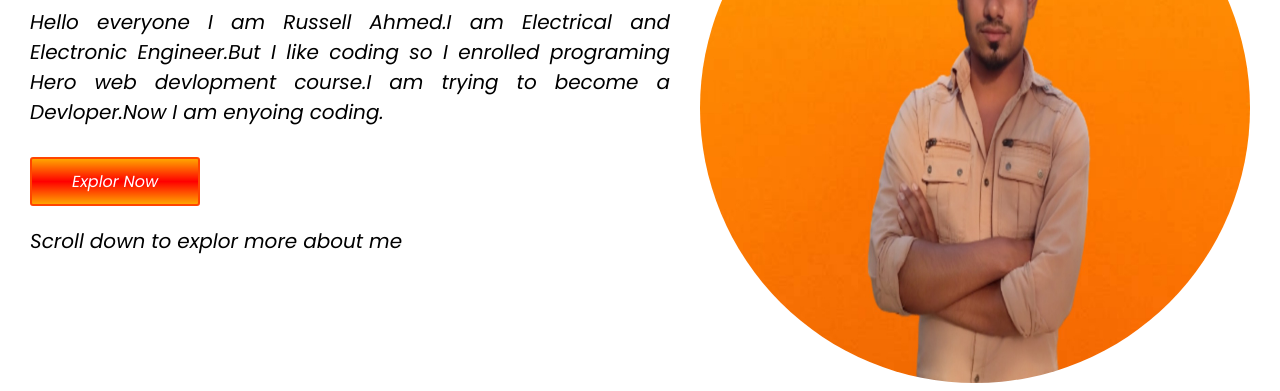
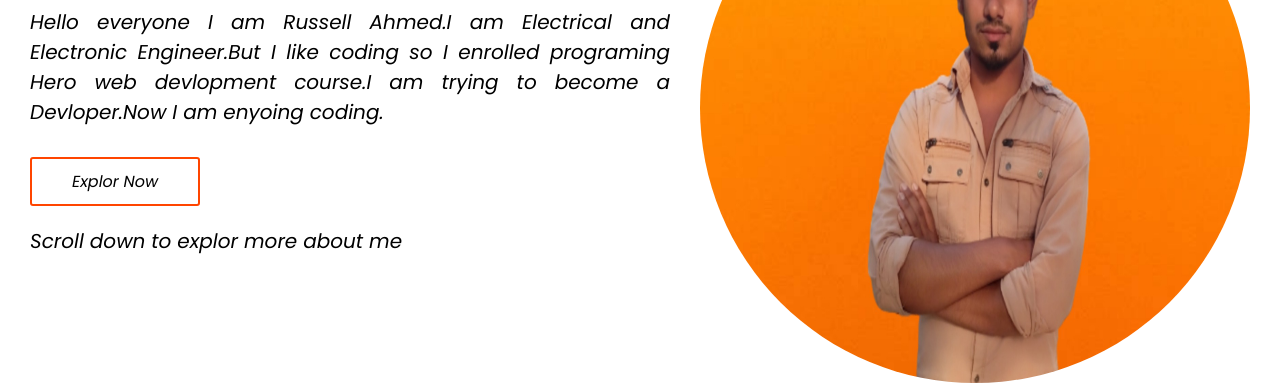
Before and after one commit to RussellAhmed11/first-git-hub-repo, a plain HTML site: page index.html in a window 1280 px wide. In both pictures the pointer is over the link "Explor Now". Shown: the part 247-638 px from the top of the page. Drawn offline with Linux system fonts and the light colour scheme.

Commit message:
hover add

```diff
--- a/css/styel.css
+++ b/css/styel.css
@@ -12,6 +12,13 @@ a{
     border-radius: 3px;
     margin-top: 10px;
     display: inline-block;
+}
+a:hover{
+    background: none;
+    border: 2px solid orangered;
+    border-radius: 3px;
+    color: black;
+    transition: 3s all;
 }
 p{
     text-align: justify;
@@ -71,14 +78,6 @@ span{
 #goals{
     background: #fff4d6;
 }
-footer{
-    background: #0b0d17;
-}
-footer h1{
-    text-align: center;
-    color: white;
-    padding-top: 20px;
-}
 .me_my_team{
     display: flex;
     width: 90%;
@@ -94,7 +93,6 @@ footer h1{
 }
 form{
     width: 500px;
-
     border-radius: 10px;
     box-shadow:10px 10px 40px gray;
     margin-left: 400px;
@@ -116,6 +114,14 @@ form textarea{
     font-size: 15px;
     padding: 10px 10px;
 }
+footer{
+    background: #0b0d17;
+}
+footer h1{
+    text-align: center;
+    color: white;
+    padding-top: 20px;
+}
 footer p{
     text-align: center;
     color: white;
```
Also changed, not shown: img/shape-1.png (added).
